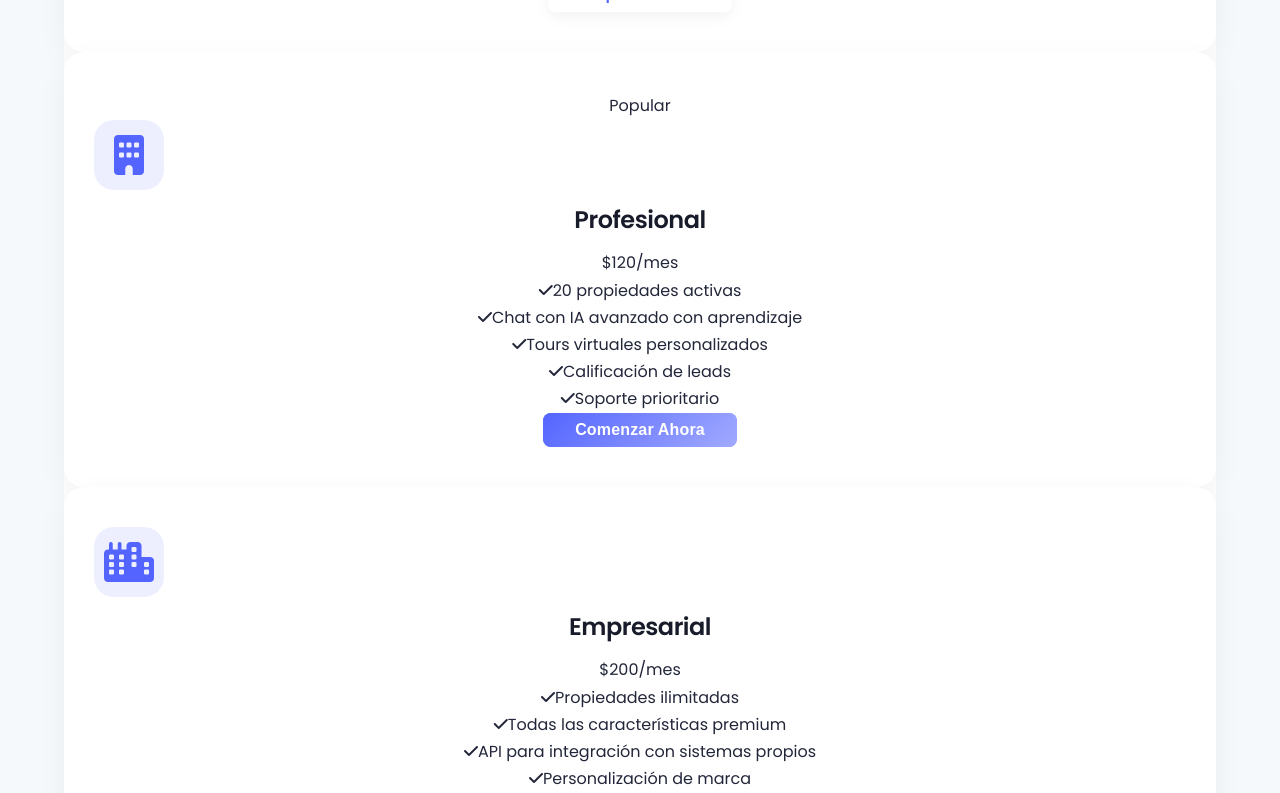
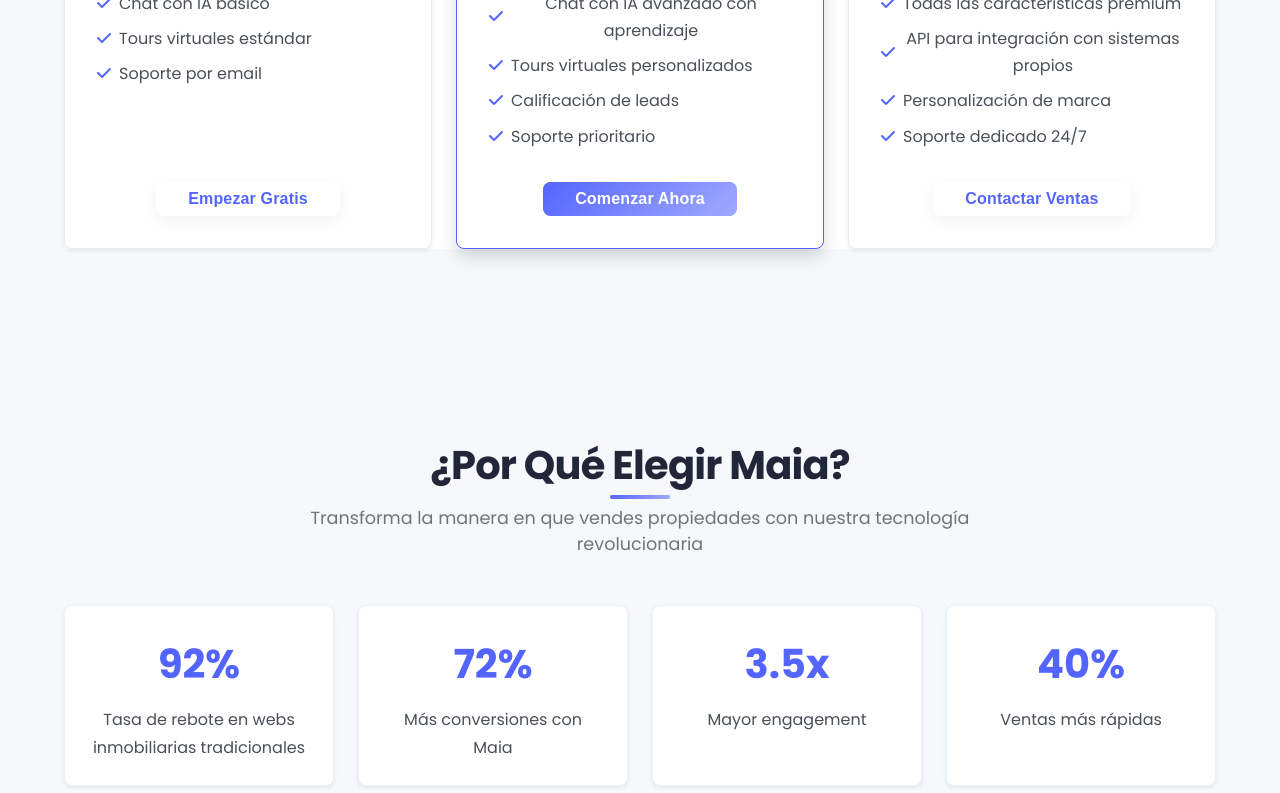
Before and after one commit to jprojas2/Maia-web, a Vue app: page / in a window 1280 px wide. Shown: the part 1640-2433 px from the top of the page. Built offline with nearby package versions, Linux system fonts and the light colour scheme.

Commit message:
Improved website design: fixed pricing layout, added testimonials carousel, made team photos round, enhanced color scheme

```diff
--- a/src/views/HomeView.vue
+++ b/src/views/HomeView.vue
@@ -253,6 +253,7 @@
         </div>
 
         <div class="testimonials-wrapper">
+          <div class="testimonials-carousel">
             <div class="testimonial-card">
               <div class="testimonial__content">
                 <i class="fas fa-quote-left quote-icon"></i>
@@ -279,6 +280,36 @@
                   <p>CEO, Propiedades Élite</p>
                 </div>
               </div>
+            </div>
+
+            <div class="testimonial-card">
+              <div class="testimonial__content">
+                <i class="fas fa-quote-left quote-icon"></i>
+                <p>"La calidad de los leads ha mejorado drásticamente. Ahora cuando un cliente nos contacta, ya conoce la propiedad y está mucho más cerca de tomar una decisión de compra."</p>
+              </div>
+              <div class="testimonial__author">
+                <img src="https://images.unsplash.com/photo-1560250097-0b93528c311a?ixlib=rb-1.2.1&auto=format&fit=crop&w=100&q=80" alt="Fernando Sánchez" />
+                <div>
+                  <h4>Fernando Sánchez</h4>
+                  <p>Gerente de Ventas, Grupo Inmobiliario Santiago</p>
+                </div>
+              </div>
+            </div>
+          </div>
+
+          <div class="carousel-arrows">
+            <div class="arrow arrow-left">
+              <i class="fas fa-chevron-left"></i>
+            </div>
+            <div class="arrow arrow-right">
+              <i class="fas fa-chevron-right"></i>
+            </div>
+          </div>
+
+          <div class="carousel-controls">
+            <div class="control-dot active"></div>
+            <div class="control-dot"></div>
+            <div class="control-dot"></div>
           </div>
         </div>
       </div>
@@ -379,6 +410,80 @@
 <script>
 export default {
   name: 'HomeView',
+  data() {
+    return {
+      currentSlide: 0,
+      totalSlides: 3,
+    };
+  },
+  mounted() {
+    // Initialize testimonials carousel
+    this.initCarousel();
+  },
+  methods: {
+    initCarousel() {
+      // Get DOM elements
+      const dots = document.querySelectorAll('.control-dot');
+      const leftArrow = document.querySelector('.arrow-left');
+      const rightArrow = document.querySelector('.arrow-right');
+
+      // Add click events to dots
+      dots.forEach((dot, index) => {
+        dot.addEventListener('click', () => {
+          this.goToSlide(index);
+        });
+      });
+
+      // Add click events to arrows
+      if (leftArrow && rightArrow) {
+        leftArrow.addEventListener('click', () => {
+          this.prevSlide();
+        });
+
+        rightArrow.addEventListener('click', () => {
+          this.nextSlide();
+        });
+      }
+
+      // Auto rotation
+      setInterval(() => {
+        this.nextSlide();
+      }, 5000);
+    },
+
+    goToSlide(index) {
+      this.currentSlide = index;
+      this.updateCarousel();
+    },
+
+    nextSlide() {
+      this.currentSlide = (this.currentSlide + 1) % this.totalSlides;
+      this.updateCarousel();
+    },
+
+    prevSlide() {
+      this.currentSlide = (this.currentSlide - 1 + this.totalSlides) % this.totalSlides;
+      this.updateCarousel();
+    },
+
+    updateCarousel() {
+      // Update carousel position
+      const carousel = document.querySelector('.testimonials-carousel');
+      if (carousel) {
+        carousel.style.transform = `translateX(-${this.currentSlide * 100}%)`;
+      }
+
+      // Update active dot
+      const dots = document.querySelectorAll('.control-dot');
+      dots.forEach((dot, index) => {
+        if (index === this.currentSlide) {
+          dot.classList.add('active');
+        } else {
+          dot.classList.remove('active');
+        }
+      });
+    }
+  }
 }
 </script>
 
@@ -389,6 +494,7 @@
 $primary-gradient: linear-gradient(135deg, $primary 0%, lighten($primary, 15%) 100%);
 $section-spacing: $spacing-4xl;
 $border-radius-enhanced: 20px; // Increased for more rounded corners
+$purple-overlay: rgba($primary, 0.05); // Semi-transparent purple for backgrounds
 
 // General section styling
 .section {
@@ -398,6 +504,13 @@
 
   &--light {
     background-color: $light;
+    background-image: radial-gradient($purple-overlay 1px, transparent 1px);
+    background-size: 20px 20px;
+  }
+
+  &--gradient {
+    background: $primary-gradient;
+    color: white;
   }
 
   &__header {
@@ -437,6 +550,10 @@
   padding-top: 150px;
   padding-bottom: $spacing-4xl;
   background-color: $light;
+  background-image:
+    linear-gradient(to bottom, rgba($primary, 0.03), rgba(black, 0.02)),
+    radial-gradient($purple-overlay 1px, transparent 1px);
+  background-size: 100% 100%, 20px 20px;
   text-align: center;
 
   .hero__content {
@@ -448,19 +565,19 @@
   }
 
   .hero__title {
-    font-size: 2.5rem;
+    font-size: 3rem; // Increased size
     font-weight: $font-weight-bold;
     color: $dark;
     margin-bottom: $spacing-xl;
     line-height: 1.2;
 
     @media (max-width: $breakpoint-md) {
-      font-size: 2rem;
+      font-size: 2.5rem;
     }
   }
 
   .hero__demo {
-    width: 80%;
+    width: 70%; // Smaller demo size
     margin: 0 auto $spacing-2xl;
 
     .demo-frame {
@@ -484,7 +601,7 @@
   }
 
   .hero__subtitle {
-    font-size: 1.5rem;
+    font-size: 1.8rem; // Larger hero text
     font-weight: $font-weight-normal;
     color: $gray-700;
     margin-bottom: $spacing-xl;
@@ -492,7 +609,7 @@
     line-height: 1.5;
 
     @media (max-width: $breakpoint-md) {
-      font-size: 1.2rem;
+      font-size: 1.5rem;
     }
   }
 
@@ -507,6 +624,123 @@
       max-width: 300px;
       gap: $spacing-sm;
     }
+  }
+}
+
+// Pricing section
+.pricing {
+  margin-top: $spacing-xl;
+}
+
+.pricing-cards {
+  display: grid;
+  grid-template-columns: repeat(3, 1fr); // Three cards side by side
+  gap: $spacing-lg;
+  margin: 0 auto;
+  max-width: 1200px;
+
+  @media (max-width: $breakpoint-lg) {
+    grid-template-columns: repeat(2, 1fr);
+  }
+
+  @media (max-width: $breakpoint-sm) {
+    grid-template-columns: 1fr;
+  }
+}
+
+.pricing-card {
+  background-color: white;
+  border-radius: $border-radius;
+  padding: $spacing-xl;
+  box-shadow: $shadow-sm;
+  display: flex;
+  flex-direction: column;
+  position: relative;
+  transition: $transition-base;
+  border: 1px solid $gray-200;
+  height: 100%;
+
+  &:hover {
+    transform: translateY(-10px);
+    box-shadow: $shadow;
+  }
+
+  &--featured {
+    border-color: $primary;
+    box-shadow: $shadow;
+
+    .card__badge {
+      position: absolute;
+      top: -12px;
+      right: $spacing-lg;
+      background: $primary-gradient;
+      color: white;
+      font-size: 0.85rem;
+      font-weight: $font-weight-semibold;
+      padding: $spacing-xs $spacing-sm;
+      border-radius: $border-radius-pill;
+    }
+  }
+
+  &__header {
+    text-align: center;
+    margin-bottom: $spacing-lg;
+
+    .card__icon {
+      font-size: 2.5rem;
+      color: $primary;
+      margin-bottom: $spacing-sm;
+    }
+
+    .card__title {
+      font-size: 1.5rem;
+      font-weight: $font-weight-semibold;
+      color: $dark;
+      margin-bottom: $spacing-sm;
+    }
+  }
+
+  &__price {
+    display: flex;
+    justify-content: center;
+    align-items: baseline;
+    margin-bottom: $spacing-lg;
+
+    .price-value {
+      font-size: 2.5rem;
+      font-weight: $font-weight-bold;
+      color: $primary;
+    }
+
+    .price-period {
+      font-size: 1rem;
+      color: $gray-600;
+      margin-left: $spacing-xs;
+    }
+  }
+
+  &__features {
+    flex: 1;
+    margin-bottom: $spacing-lg;
+
+    .feature-item {
+      display: flex;
+      align-items: center;
+      margin-bottom: $spacing-sm;
+
+      .feature-check {
+        color: $primary;
+        margin-right: $spacing-sm;
+      }
+
+      .feature-text {
+        color: $gray-700;
+      }
+    }
+  }
+
+  &__action {
+    margin-top: auto;
   }
 }
 
@@ -532,6 +766,7 @@
     text-align: center;
     box-shadow: $shadow-sm;
     transition: $transition-base;
+    border: 1px solid rgba($primary, 0.1);
 
     &:hover {
       transform: translateY(-5px);
@@ -571,6 +806,7 @@
     padding: $spacing-xl;
     box-shadow: $shadow-sm;
     transition: $transition-base;
+    border: 1px solid rgba($primary, 0.1);
 
     &:hover {
       transform: translateY(-5px);
@@ -597,9 +833,145 @@
   }
 }
 
+// Testimonials Carousel
+.testimonials-wrapper {
+  position: relative;
+  max-width: 1000px;
+  margin: 0 auto;
+  overflow: hidden;
+}
+
+.testimonials-carousel {
+  display: flex;
+  transition: transform 0.5s ease;
+  padding: $spacing-md 0;
+}
+
+.testimonial-card {
+  flex: 0 0 100%;
+  background-color: white;
+  border-radius: $border-radius;
+  padding: $spacing-xl;
+  box-shadow: $shadow-sm;
+  border: 1px solid rgba($primary, 0.1);
+  margin: 0 $spacing-md;
+  position: relative;
+
+  .quote-icon {
+    font-size: 2rem;
+    color: rgba($primary, 0.1);
+    position: absolute;
+    top: $spacing-md;
+    left: $spacing-md;
+  }
+
+  .testimonial__content {
+    padding-left: $spacing-lg;
+    margin-bottom: $spacing-lg;
+
+    p {
+      font-size: 1.1rem;
+      color: $gray-700;
+      line-height: 1.6;
+      font-style: italic;
+    }
+  }
+
+  .testimonial__author {
+    display: flex;
+    align-items: center;
+
+    img {
+      width: 60px;
+      height: 60px;
+      border-radius: 50%;
+      object-fit: cover;
+      margin-right: $spacing-md;
+      border: 3px solid $light;
+      box-shadow: 0 0 0 1px rgba($primary, 0.2);
+    }
+
+    div {
+      h4 {
+        font-size: 1.1rem;
+        font-weight: $font-weight-semibold;
+        color: $dark;
+        margin: 0 0 $spacing-xs;
+      }
+
+      p {
+        color: $gray-600;
+        font-size: 0.9rem;
+        margin: 0;
+      }
+    }
+  }
+}
+
+.carousel-controls {
+  display: flex;
+  justify-content: center;
+  margin-top: $spacing-xl;
+  gap: $spacing-md;
+
+  .control-dot {
+    width: 12px;
+    height: 12px;
+    border-radius: 50%;
+    background-color: $gray-300;
+    transition: $transition-base;
+    cursor: pointer;
+
+    &.active {
+      background-color: $primary;
+      transform: scale(1.2);
+    }
+
+    &:hover {
+      background-color: $gray-600;
+    }
+  }
+}
+
+.carousel-arrows {
+  position: absolute;
+  top: 50%;
+  left: 0;
+  right: 0;
+  transform: translateY(-50%);
+  display: flex;
+  justify-content: space-between;
+  padding: 0 $spacing-sm;
+  z-index: 1;
+
+  .arrow {
+    width: 40px;
+    height: 40px;
+    border-radius: 50%;
+    background-color: white;
+    display: flex;
+    align-items: center;
+    justify-content: center;
+    color: $primary;
+    box-shadow: $shadow-sm;
+    cursor: pointer;
+    transition: $transition-base;
+
+    &:hover {
+      background-color: $primary;
+      color: white;
+      box-shadow: $shadow;
+    }
+  }
+}
+
 // Team section
 .team-section {
   background-color: $light;
+  background-image:
+    linear-gradient(to bottom, rgba($primary, 0.03), rgba(black, 0.02)),
+    radial-gradient($purple-overlay 1px, transparent 1px);
+  background-size: 100% 100%, 20px 20px;
 }
 
 .team-container {
@@ -623,6 +995,7 @@
   overflow: hidden;
   box-shadow: $shadow-sm;
   transition: $transition-base;
+  border: 1px solid rgba($primary, 0.1);
 
   &:hover {
     transform: translateY(-5px);
@@ -630,8 +1003,13 @@
   }
 
   .team-image {
-    height: 250px;
+    width: 200px;
+    height: 200px;
+    border-radius: 50%;
     overflow: hidden;
+    margin: $spacing-lg auto;
+    border: 5px solid $light;
+    box-shadow: 0 0 0 1px rgba($primary, 0.2);
 
     img {
       width: 100%;
@@ -643,6 +1021,7 @@
 
   .team-content {
     padding: $spacing-lg;
+    text-align: center;
 
     h3 {
       font-size: 1.3rem;
@@ -667,6 +1046,7 @@
 
     .team-social {
       display: flex;
+      justify-content: center;
       gap: $spacing-sm;
 
       .social-link {
```
Lines whose indentation alone changed are shown as unchanged.
